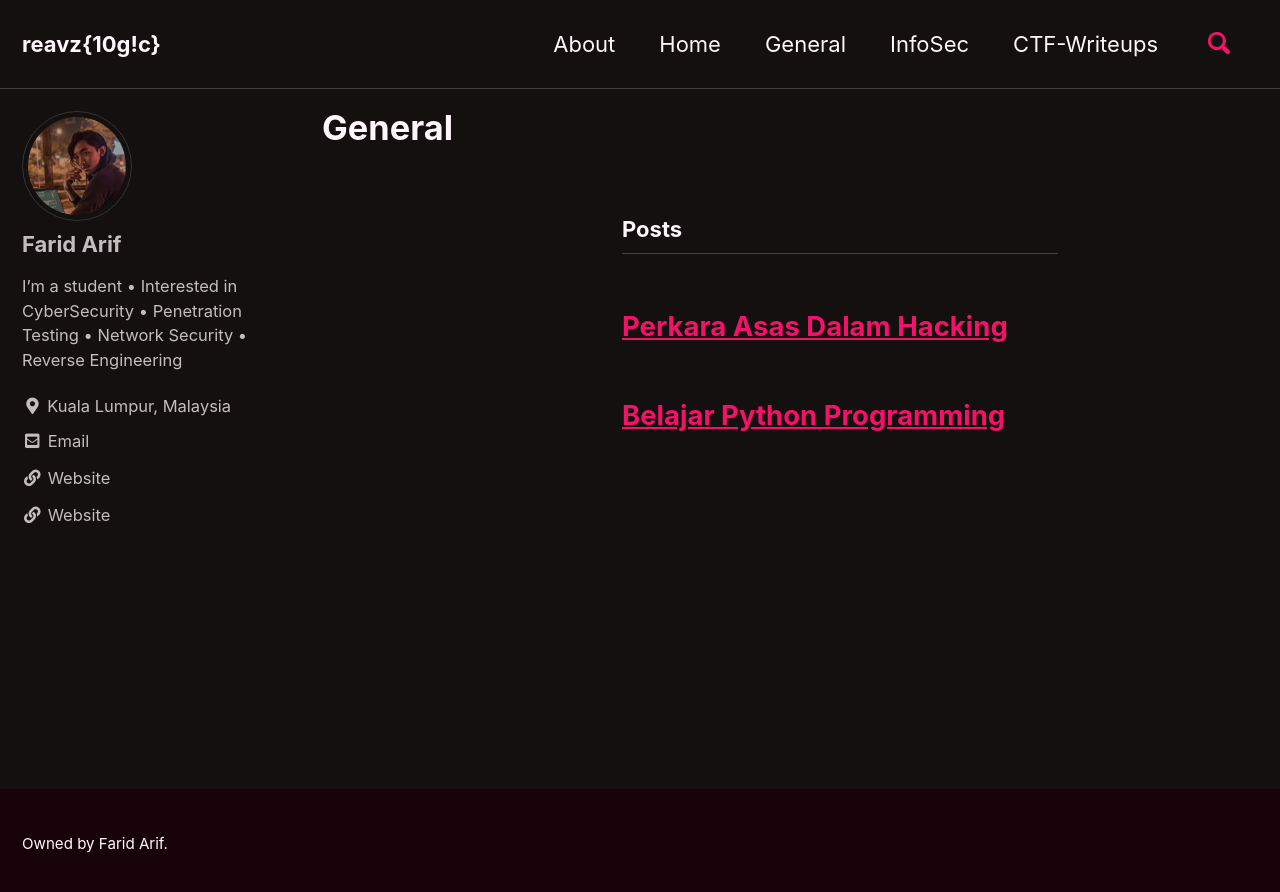
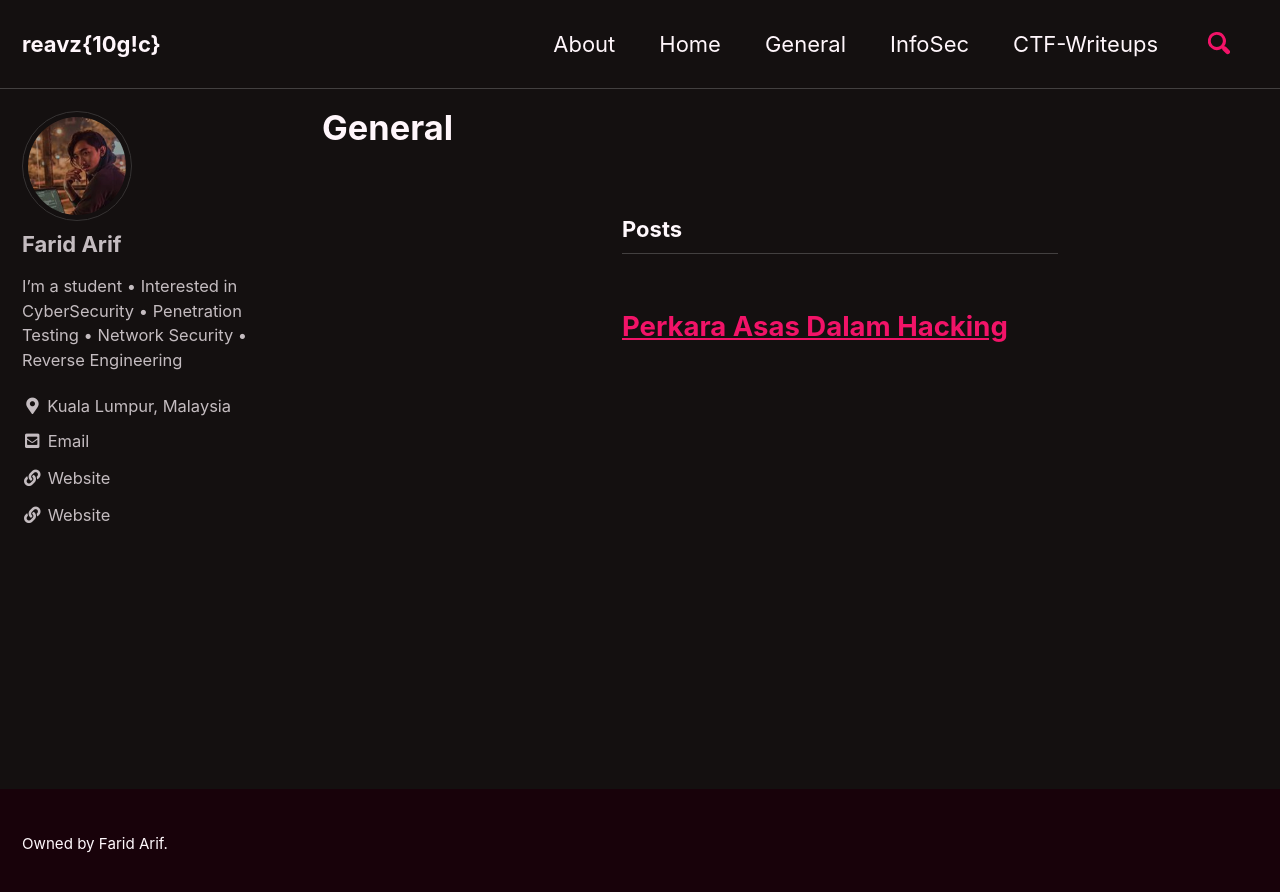
Before and after one commit to faridarif/faridarif.github.io, a Jekyll site: the page built from _pages/general.md, in a window 1280 px wide. Shown: the top 892 px of the page. Built offline with Jekyll 4.4.1, drawn with Linux system fonts in a browser that asks for light colours; cached includes are drawn as plain includes.

Commit message:
Update general.md

```diff
--- a/_pages/general.md
+++ b/_pages/general.md
@@ -17,7 +17,7 @@ author_profile: true
     <p class="archive__item-excerpt" itemprop="description"></p>
    </article>
   </div>
-  <div class="list__item">
+  <!--<div class="list__item">
    <article class="archive__item" itemscope="" itemtype="https://schema.org/CreativeWork">
     <h2 class="archive__item-title no_toc" itemprop="headline">
      <a href="/general/belajar-python-programming/" rel="permalink">Belajar Python Programming</a>
@@ -26,4 +26,4 @@ author_profile: true
    </article>
   </div>
  </div>
-</div>
+</div>-->
```
